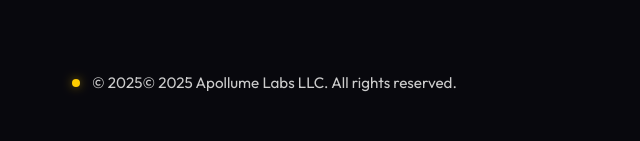
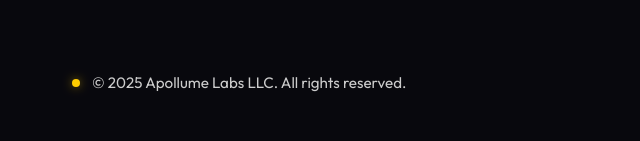
Before and after one commit to apollume/apollume.github.io, a plain HTML site: page index.html in a window 1280 px wide. Shown: the part 2856-2997 px from the top of the page, 0-640 px from the left. Drawn offline with nearby package versions, Linux system fonts and the light colour scheme; animation ran at ten frames a second.

Commit message:
Update index.html

```diff
--- a/index.html
+++ b/index.html
@@ -851,7 +851,7 @@
     <div class="footer-inner">
       <div class="footer-brand">
         <span class="dot" aria-hidden="true"></span>
-        <span>&copy; <span id="year">2025</span>© 2025 Apollume Labs LLC. All rights reserved.</span>
+        <span>&copy; <span id="year">2025</span> Apollume Labs LLC. All rights reserved.</span>
       </div>
       <div class="footer-links">
         <a href="#philosophy">Philosophy</a>
```
